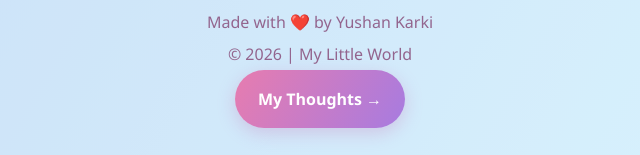
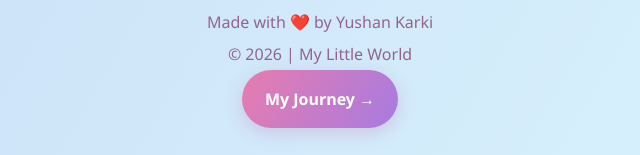
Before and after one commit to karkiuson/birthday, a plain HTML site: page index.html in a window 1280 px wide. Shown: the part 1223-1378 px from the top of the page, 320-960 px from the left. Drawn offline with Linux system fonts and the light colour scheme.

Commit message:
Update footer link from Thoughts to Journey

```diff
--- a/index.html
+++ b/index.html
@@ -77,8 +77,8 @@
 <footer>
     Made with ❤️ by Yushan Karki
     <p>© 2026 | My Little World</p>
-     <a href="thoughts.html" class="page-btn">
-        My Thoughts →
+     <a href="journey.html" class="page-btn">
+        My Journey →
     </a>
 </footer>
 
```
